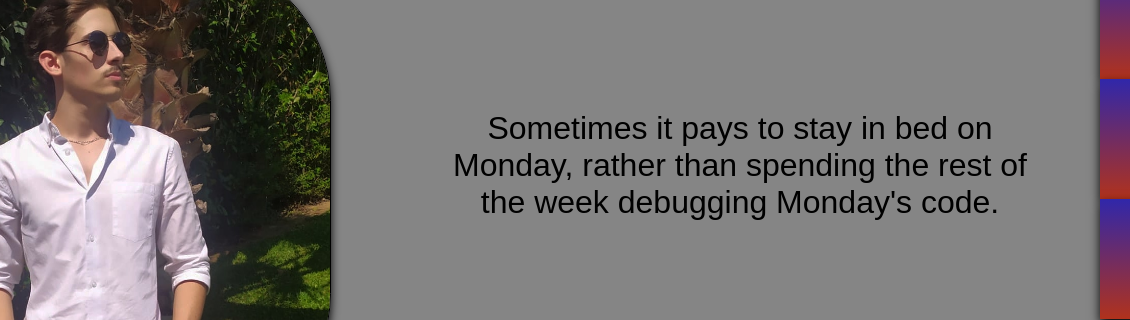
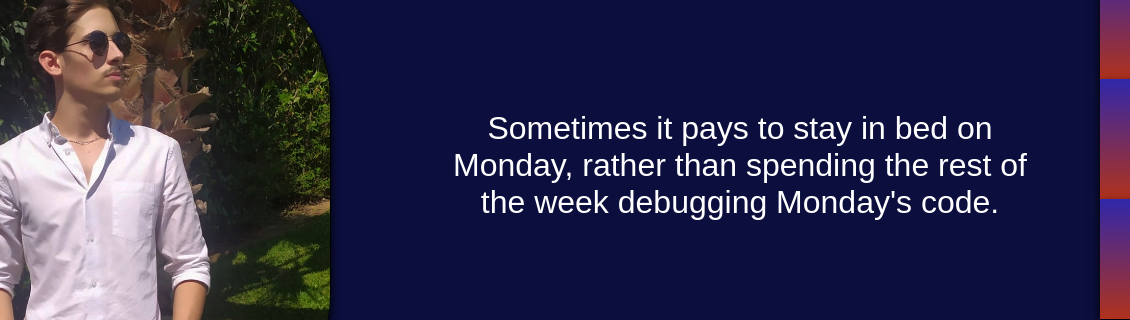
Before and after one commit to JoaoRod03/JoaoRod03.github.io, a plain HTML site: page index.html in a window 1280 px wide. Shown: the part 321-641 px from the top of the page, 0-1130 px from the left. Drawn offline with Linux system fonts and the light colour scheme.

Commit message:
background color

```diff
--- a/main.css
+++ b/main.css
@@ -3,7 +3,7 @@ body {
 	margin: 0;
 	padding: 0;
     text-align: center;
-	background-color: #858585;
+	background-color: #0c0f3d;
 }
 
 header {
@@ -147,6 +147,7 @@ a:hover {
 	margin-left: 200px;
 	margin-top: -250px;
 	font-size:xx-large;
+	color: #fff;
 }
 
 .tab1 {
```
